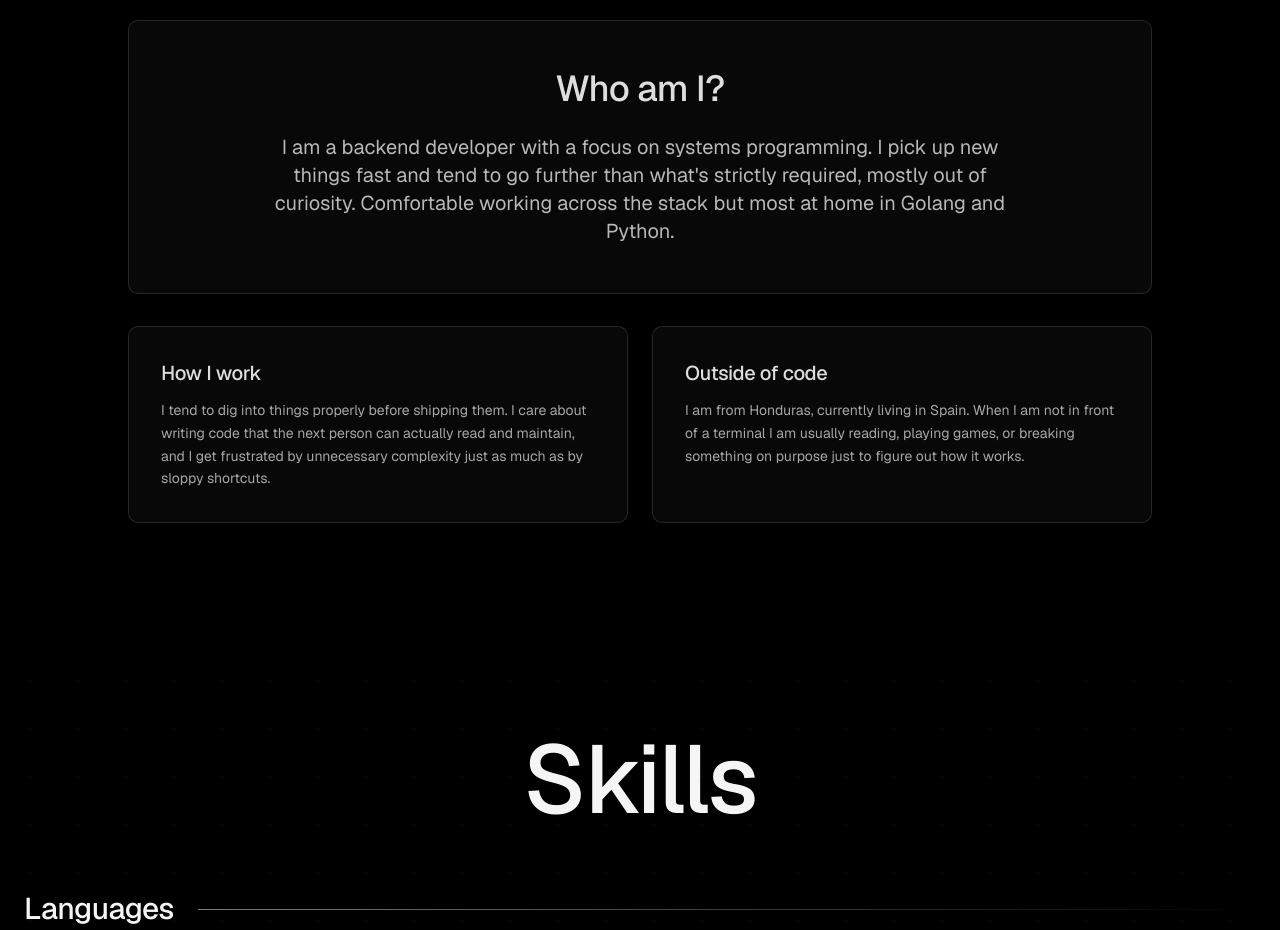
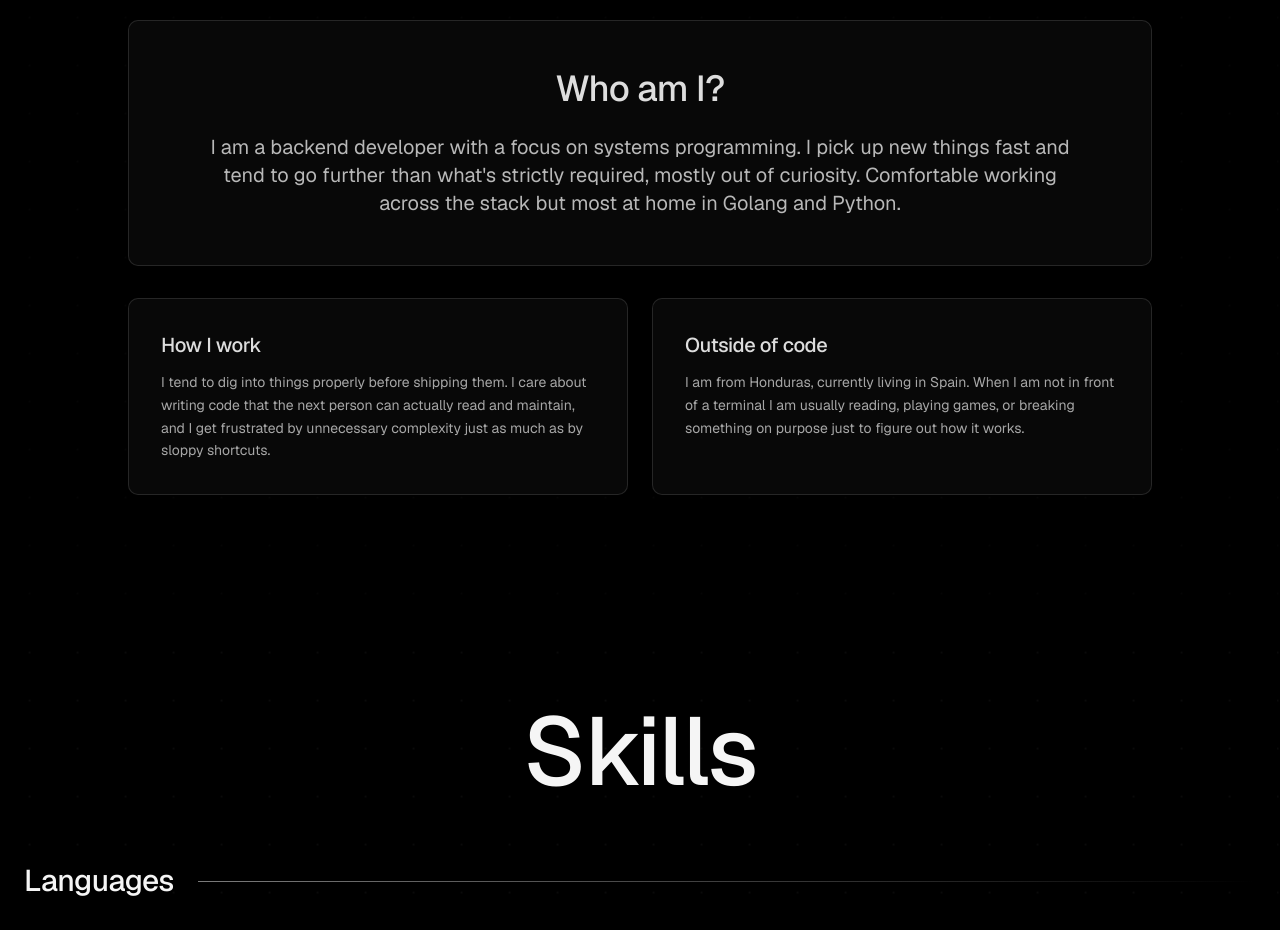
Before and after one commit to neevets/portfolio-web, a React (Vite) app: page / in a window 1280 px wide. Shown: the part 1100-2030 px from the top of the page. Built offline with nearby package versions, Linux system fonts and the light colour scheme; a web font is replaced by a local one.

Commit message:
style: improve text wrapping in about section

```diff
--- a/src/components/sections/AboutSection.tsx
+++ b/src/components/sections/AboutSection.tsx
@@ -68,7 +68,7 @@ const AboutSection = memo(() => {
                 <div className="relative border border-border/80 bg-card/85 backdrop-blur-sm p-10 lg:p-12 rounded-md">
                   <div className="relative z-10 space-y-6 text-center">
                     <h3 className="text-3xl md:text-4xl font-dev font-light text-foreground/90">Who am I?</h3>
-                    <p className="text-lg md:text-xl leading-relaxed text-muted-foreground max-w-3xl mx-auto font-dev">
+                    <p className="text-lg md:text-xl leading-relaxed text-muted-foreground max-w-4xl mx-auto font-dev">
                       I am a backend developer with a focus on systems programming. I pick up new things fast and tend to go further than what&apos;s strictly required, mostly out of curiosity. Comfortable working across the stack but most at home in Golang and Python.
                     </p>
                   </div>
```
